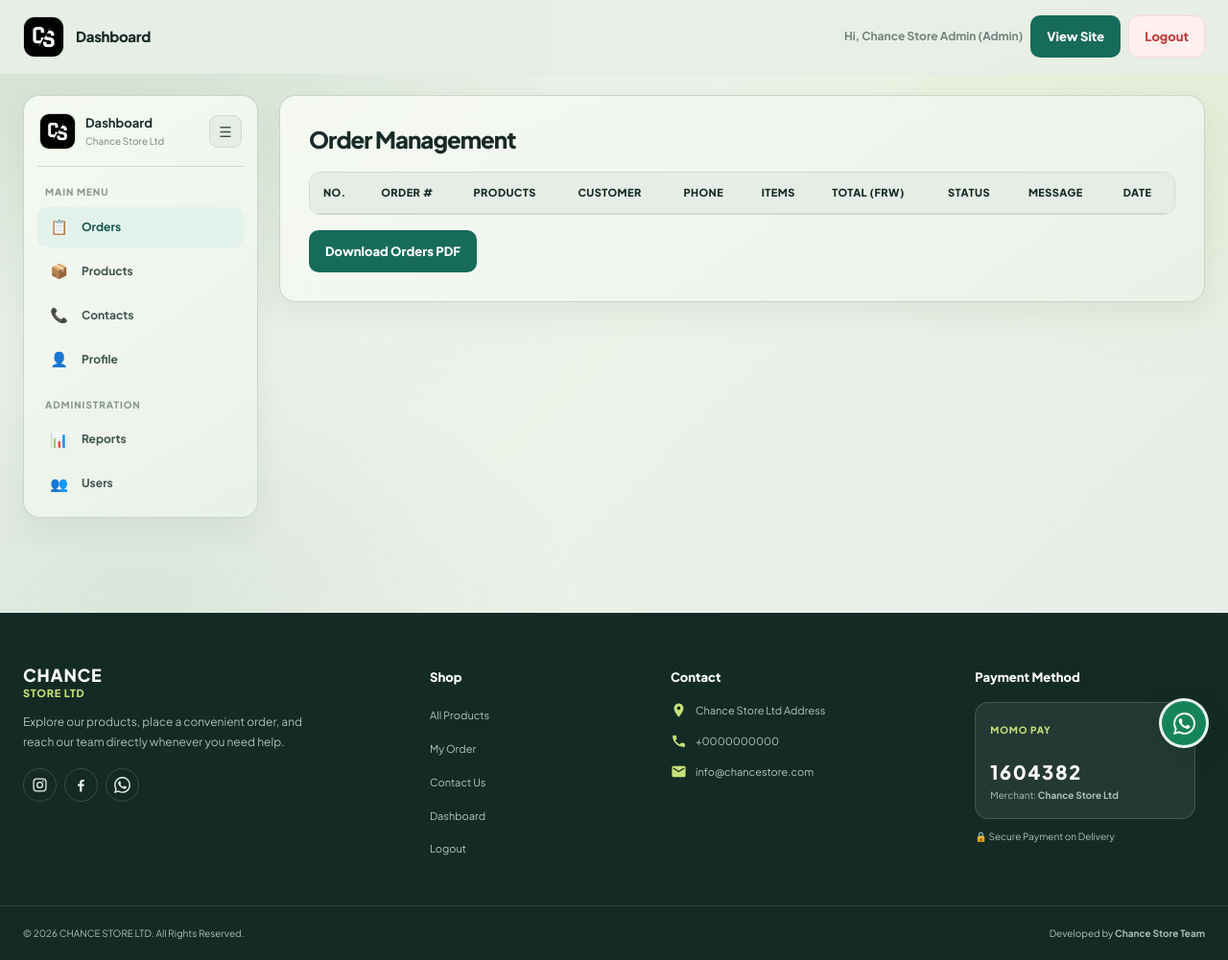
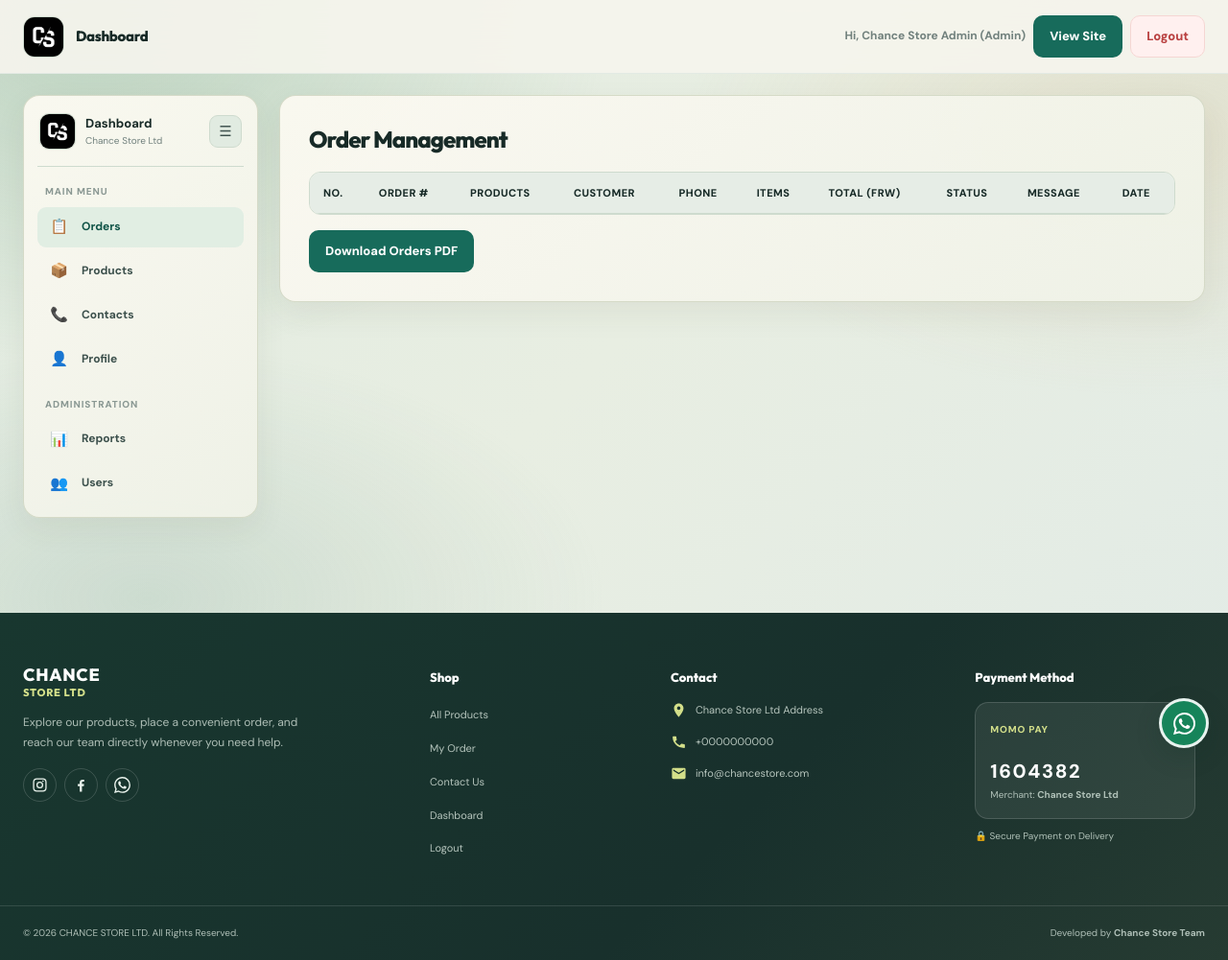
Before and after one commit to Jados088/Chancestorerw, a PHP site: page /admin.php in a window 1280 px wide. Shown: the whole page at 96% size. Run offline with PHP 8.4, Linux system fonts and the light colour scheme; a user stored in the database is signed in; data comes from the database, SQL or seed files in the repository; data that the repository does not hold is empty.

Commit message:
updation fronted

```diff
--- a/admin.php
+++ b/admin.php
@@ -183,7 +183,7 @@ if ($currentUserId > 0) {
     <link rel="icon" type="image/jpeg" href="logo.jpeg">
     <link rel="preconnect" href="https://fonts.googleapis.com">
     <link rel="preconnect" href="https://fonts.gstatic.com" crossorigin>
-    <link href="https://fonts.googleapis.com/css2?family=Plus+Jakarta+Sans:wght@400;500;600;700;800&display=swap" rel="stylesheet">
+    <link href="https://fonts.googleapis.com/css2?family=DM+Sans:wght@400;500;600;700;800&family=Outfit:wght@400;500;600;700;800&display=swap" rel="stylesheet">
     <link rel="stylesheet" href="assets.css">
 </head>
 <body>
--- a/assets.css
+++ b/assets.css
@@ -3,14 +3,16 @@
     --ink: #172a27;
     --ink-soft: #3d514d;
     --muted: #71817d;
-    --paper: #e5ede5;
-    --surface: #f1f6f0;
-    --surface-soft: #dfe9df;
+    --paper: #e1ebe1;
+    --surface: #f6f7ef;
+    --surface-soft: #e3ebe1;
     --line: #cedbce;
     --brand: #176b5b;
     --brand-dark: #105447;
-    --brand-light: #e4f2ec;
-    --accent: #c6df79;
+    --brand-light: #e1eee3;
+    --accent: #d3df8a;
+    --blush: #f2e3d8;
+    --lavender: #e8e4ef;
     --danger: #b94040;
     --danger-soft: #fff0ef;
     --success: #14744f;
@@ -35,12 +37,12 @@ body {
     margin: 0;
     color: var(--ink);
     background:
-        radial-gradient(ellipse at 8% 4%, rgba(153, 187, 153, .28), transparent 30%),
-        radial-gradient(ellipse at 94% 18%, rgba(198, 223, 121, .18), transparent 27%),
-        radial-gradient(ellipse at 12% 78%, rgba(125, 166, 152, .16), transparent 28%),
-        linear-gradient(135deg, #e6eee6 0%, #edf2e9 48%, #e4ece7 100%);
+        radial-gradient(ellipse at 8% 4%, rgba(120, 166, 130, .34), transparent 32%),
+        radial-gradient(ellipse at 94% 18%, rgba(212, 188, 144, .27), transparent 29%),
+        radial-gradient(ellipse at 12% 78%, rgba(113, 157, 145, .22), transparent 30%),
+        linear-gradient(135deg, #e1ebe1 0%, #e8eee2 48%, #e2ebe6 100%);
     background-attachment: fixed;
-    font-family: "Plus Jakarta Sans", Arial, sans-serif;
+    font-family: "DM Sans", Arial, sans-serif;
     font-size: 15px;
     line-height: 1.65;
     -webkit-font-smoothing: antialiased;
@@ -51,7 +53,17 @@ button,
 input,
 select,
 textarea {
-    font-family: "Plus Jakarta Sans", Arial, sans-serif;
+    font-family: "DM Sans", Arial, sans-serif;
+}
+
+h1,
+h2,
+h3,
+h4,
+h5,
+h6,
+.brand {
+    font-family: "Outfit", "DM Sans", Arial, sans-serif;
 }
 
 button,
@@ -125,7 +137,7 @@ textarea:focus-visible {
     z-index: 100;
     top: 0;
     border-bottom: 1px solid rgba(226, 233, 228, .9);
-    background: rgba(232, 239, 230, .94);
+    background: rgba(246, 245, 237, .92);
     backdrop-filter: blur(16px);
 }
 
@@ -464,10 +492,10 @@ main.container > .flash {
 .panel {
     margin: 22px 0;
     padding: clamp(20px, 3vw, 30px);
-    border: 1px solid rgba(195, 211, 196, .9);
+    border: 1px solid rgba(211, 216, 197, .92);
     border-radius: var(--radius-md);
-    background: linear-gradient(145deg, rgba(246, 249, 243, .97), rgba(233, 241, 232, .97));
-    box-shadow: 0 12px 32px rgba(37, 69, 49, .07);
+    background: linear-gradient(145deg, rgba(250, 248, 240, .98), rgba(238, 241, 230, .98));
+    box-shadow: 0 12px 32px rgba(67, 68, 47, .07);
 }
 
 .panel h2,
@@ -1014,7 +1070,7 @@ textarea:focus {
 .site-footer {
     margin-top: 54px;
     color: #dce8e2;
-    background: #142a25;
+    background: linear-gradient(135deg, #18372f, #18302c 60%, #263b32);
 }
 
 .site-footer-grid {
--- a/index.php
+++ b/index.php
@@ -28,7 +28,7 @@ $cartItemCount = cart_count();
     <link rel="icon" type="image/jpeg" href="logo.jpeg">
     <link rel="preconnect" href="https://fonts.googleapis.com">
     <link rel="preconnect" href="https://fonts.gstatic.com" crossorigin>
-    <link href="https://fonts.googleapis.com/css2?family=Plus+Jakarta+Sans:wght@400;500;600;700;800&display=swap" rel="stylesheet">
+    <link href="https://fonts.googleapis.com/css2?family=DM+Sans:wght@400;500;600;700;800&family=Outfit:wght@400;500;600;700;800&display=swap" rel="stylesheet">
     <link rel="stylesheet" href="assets.css">
 </head>
 <body>
--- a/login.php
+++ b/login.php
@@ -18,7 +18,7 @@ $flash = get_flash();
     <link rel="icon" type="image/jpeg" href="logo.jpeg">
     <link rel="preconnect" href="https://fonts.googleapis.com">
     <link rel="preconnect" href="https://fonts.gstatic.com" crossorigin>
-    <link href="https://fonts.googleapis.com/css2?family=Plus+Jakarta+Sans:wght@400;500;600;700;800&display=swap" rel="stylesheet">
+    <link href="https://fonts.googleapis.com/css2?family=DM+Sans:wght@400;500;600;700;800&family=Outfit:wght@400;500;600;700;800&display=swap" rel="stylesheet">
     <link rel="stylesheet" href="assets.css">
 </head>
 <body class="login-page">
```
Also changed, not shown: other parts of assets.css (+70 -25 lines), 1 other file.
